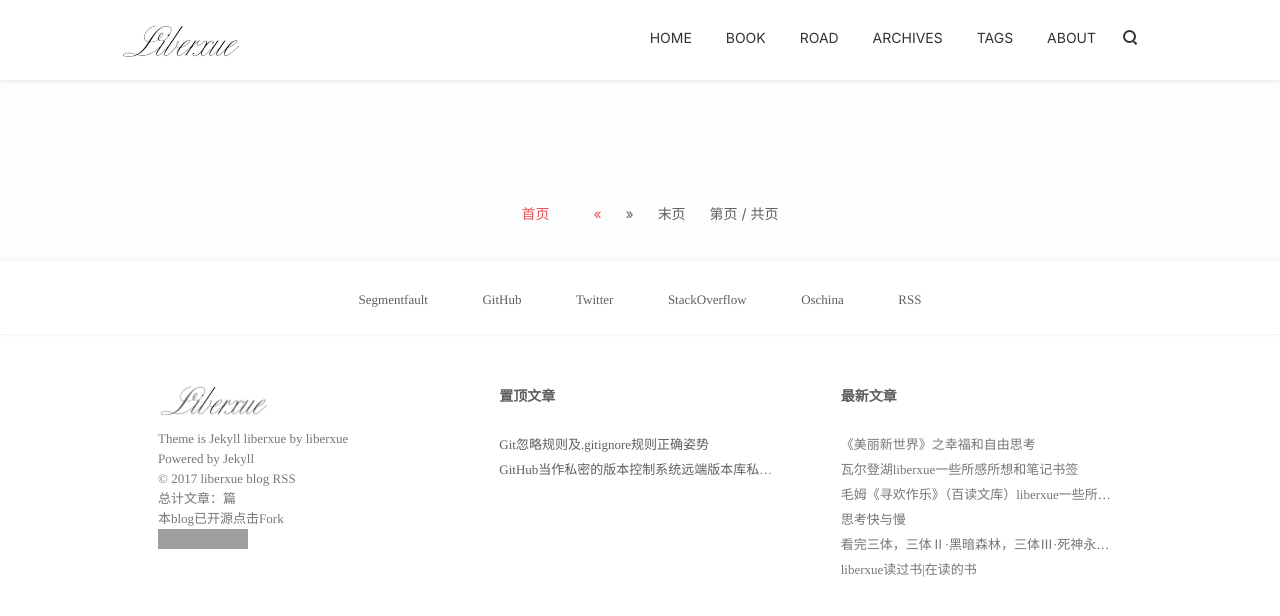
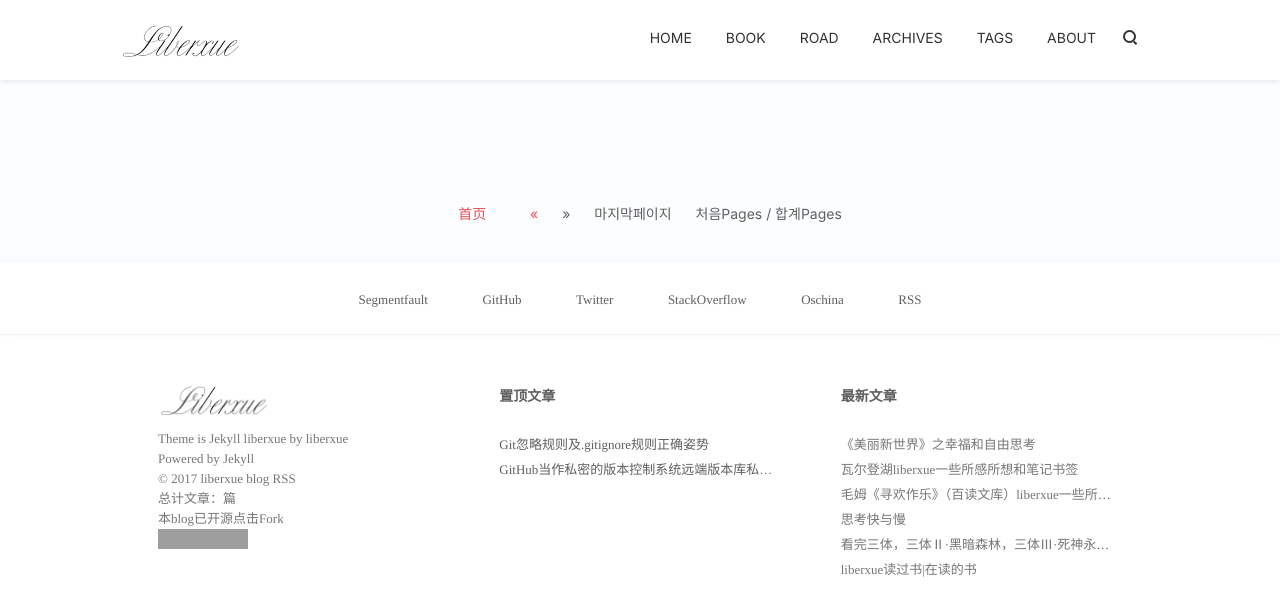
Before and after one commit to EngineerYun/projects, a Jekyll site: the page built from road/index.html, in a window 1280 px wide. Shown: the top 616 px of the page. Built offline with Jekyll 4.4.1, drawn with Linux system fonts in a browser that asks for light colours; nearby versions of some CDN libraries; comment, search, counter and statistics services are not loaded; grey boxes are pictures that could not be loaded.

Commit message:
pagination 번역

```diff
--- a/_includes/pagination.html
+++ b/_includes/pagination.html
@@ -2,7 +2,7 @@
        <div class="lists-navigator clearfix">
          <ol class="page-navigator">
         <li class="current">
-            <a href="/?liberxue" data-hover="首页">
+            <a href="/" data-hover="HOME">
                 <span>首页</span>
             </a>
         </li>
@@ -42,12 +42,12 @@
             {% endif %}
         </li>
         <li>
-            <a href="/liberxuepage{{paginator.total_pages}}?liberxue" data-hover="末页">
-                <span>末页</span>
+            <a href="/liberxuepage{{paginator.total_pages}}?liberxue" data-hover="마지막페이지">
+                <span>마지막페이지</span>
             </a>
         </li>
         <li class="current">
-            <span>第{{paginator.page}}页 / 共{{paginator.total_pages}}页</span>
+            <span>처음{{paginator.page}}Pages / 합계{{paginator.total_pages}}Pages</span>
       </ol>
 
   </div>
```
